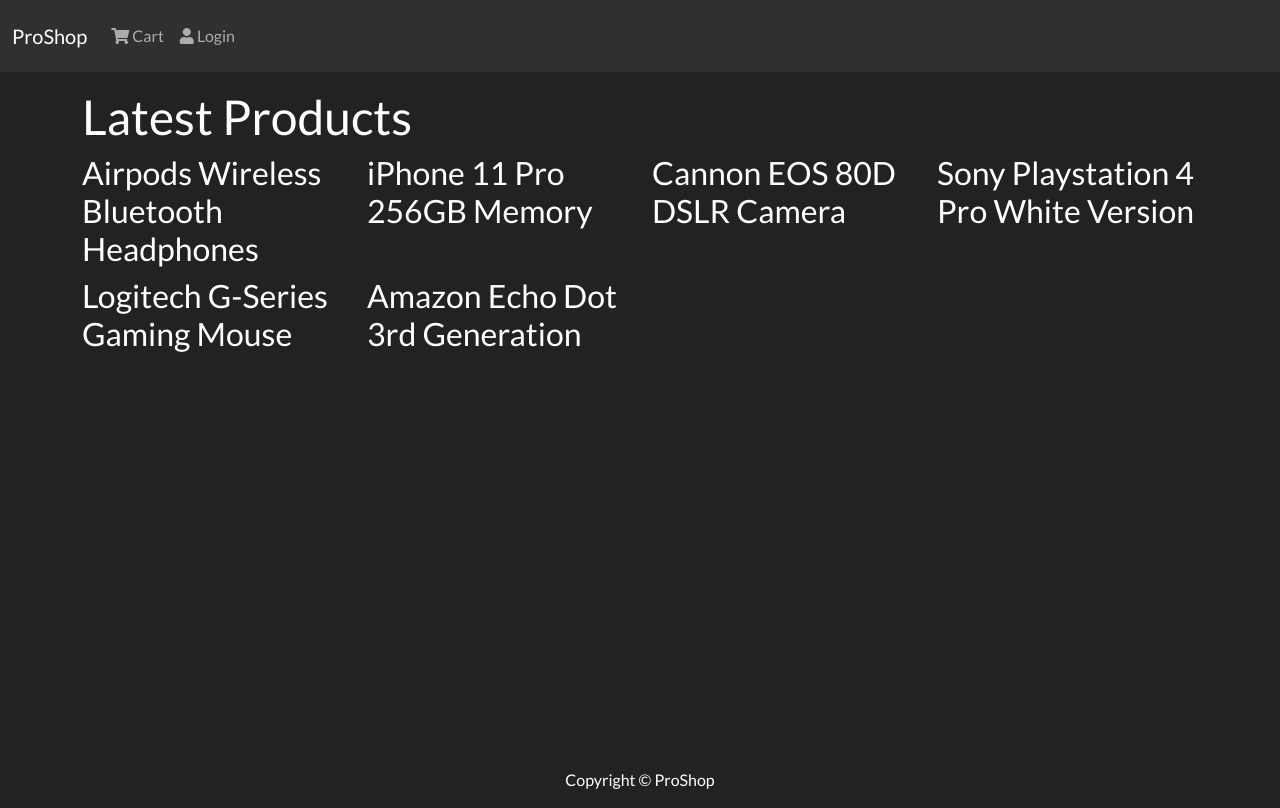
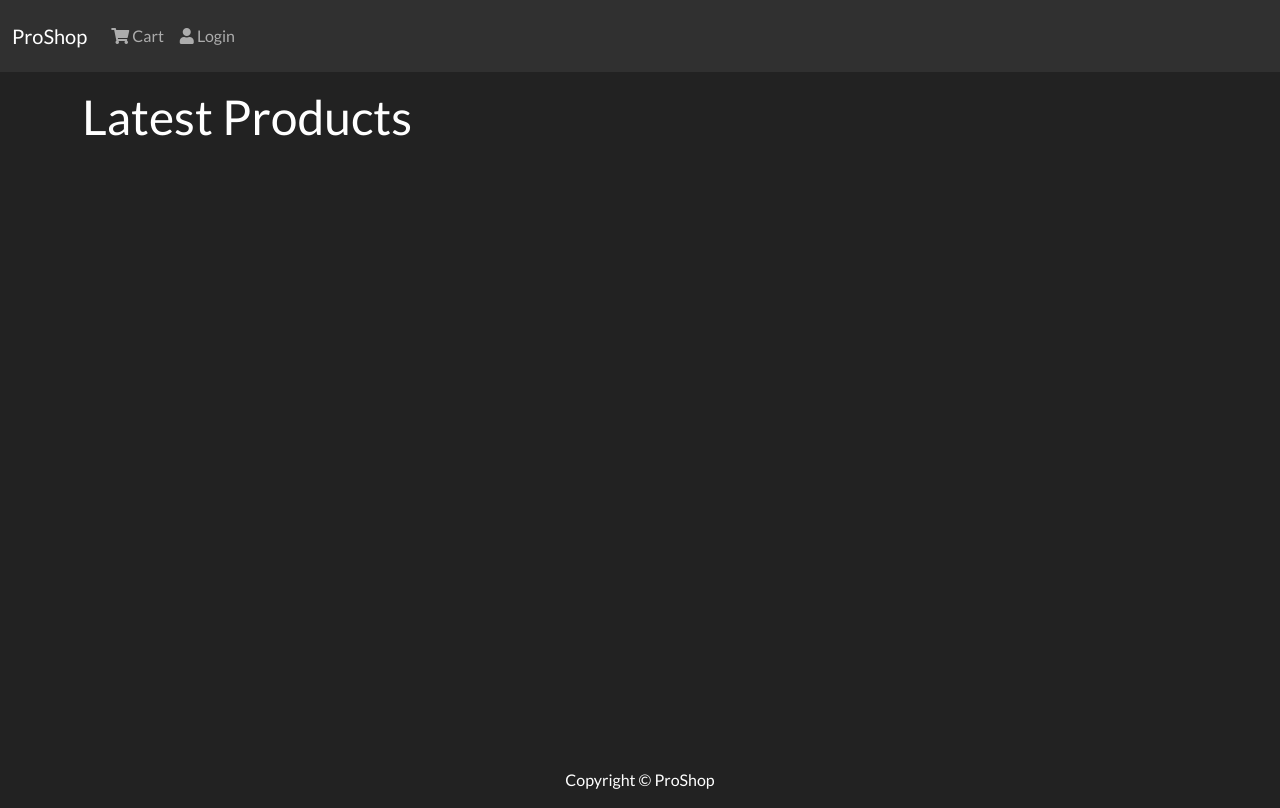
Before and after one commit to Harry-Leepz/ecommerce, a React (Create React App) app: page / in a window 1280 px wide. Built offline with nearby package versions, Linux system fonts and the light colour scheme.

Commit message:
Create Product component with ES7 boilerplate

```diff
--- /dev/null
+++ b/src/components/Product.js
@@ -0,0 +1,7 @@
+import React from "react";
+
+function Product() {
+  return <div></div>;
+}
+
+export default Product;
--- a/src/pages/HomePage.js
+++ b/src/pages/HomePage.js
@@ -1,4 +1,5 @@
 import React from "react";
+import Product from "../components/Product";
 import { Row, Col } from "react-bootstrap";
 import products from "../products";
 
@@ -9,7 +10,7 @@
       <Row>
         {products.map((product) => (
           <Col key={product._id} sm={12} md={6} lg={4} xl={3}>
-            <h3>{product.name}</h3>
+            <Product product={product} />
           </Col>
         ))}
       </Row>
```
